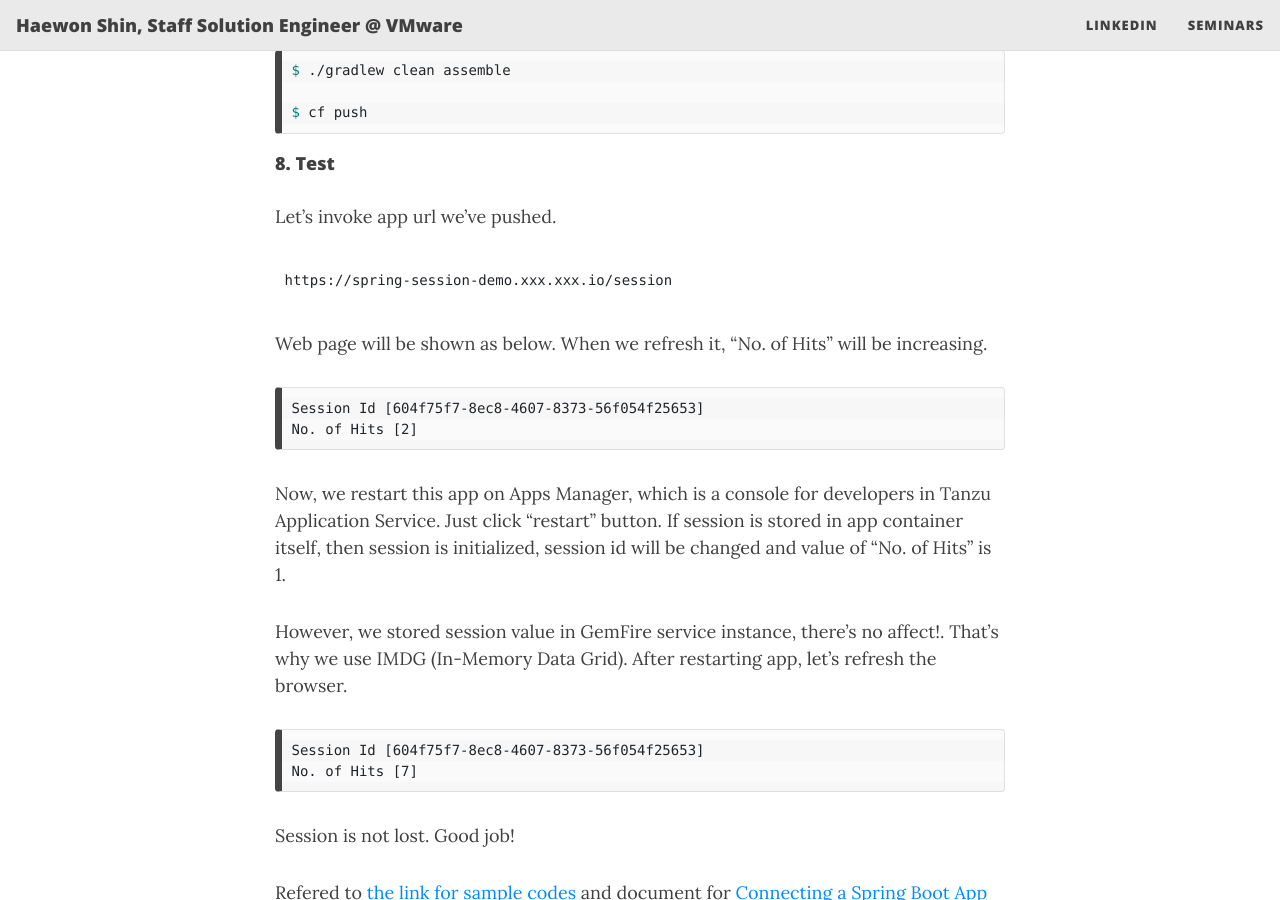
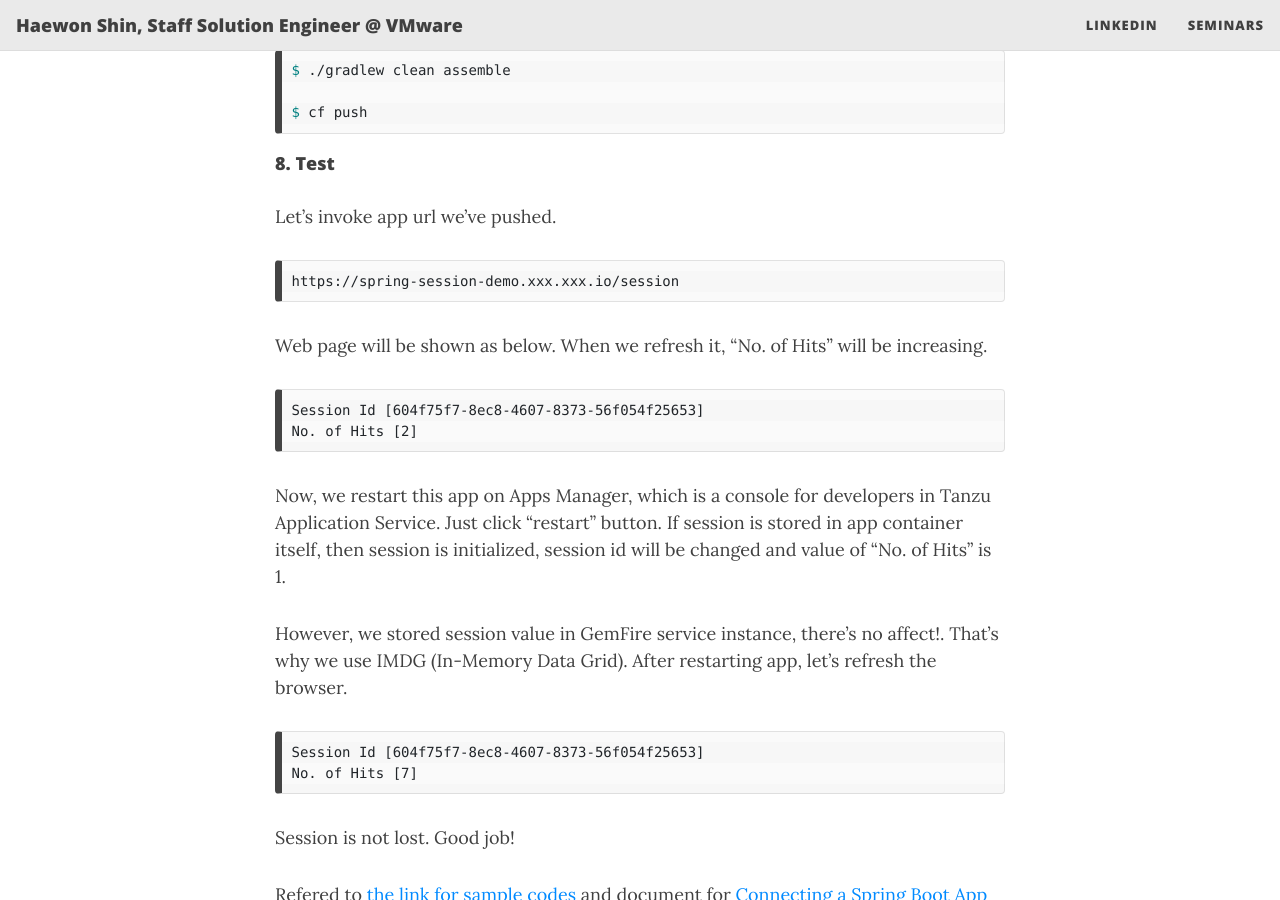
Before and after one commit to haewons-tanzu/haewons-tanzu.github.io, a Jekyll site: the page built from _posts/2020-10-29-http-session-caching-spring-data-on-tas.md, in a window 1280 px wide and 900 px high, scrolled down 4436 px. Built offline with Jekyll 4.4.1, drawn with Linux system fonts in a browser that asks for light colours; nearby versions of some CDN libraries.

Commit message:
Update 2020-10-29-http-session-caching-spring-data-on-tas.md

````diff
--- a/_posts/2020-10-29-http-session-caching-spring-data-on-tas.md
+++ b/_posts/2020-10-29-http-session-caching-spring-data-on-tas.md
@@ -189,7 +189,8 @@ $ cf push
 #### 8. Test
 
 Let's invoke app url we've pushed.
-```url
+
+```text
 https://spring-session-demo.xxx.xxx.io/session
 ```
 
````
